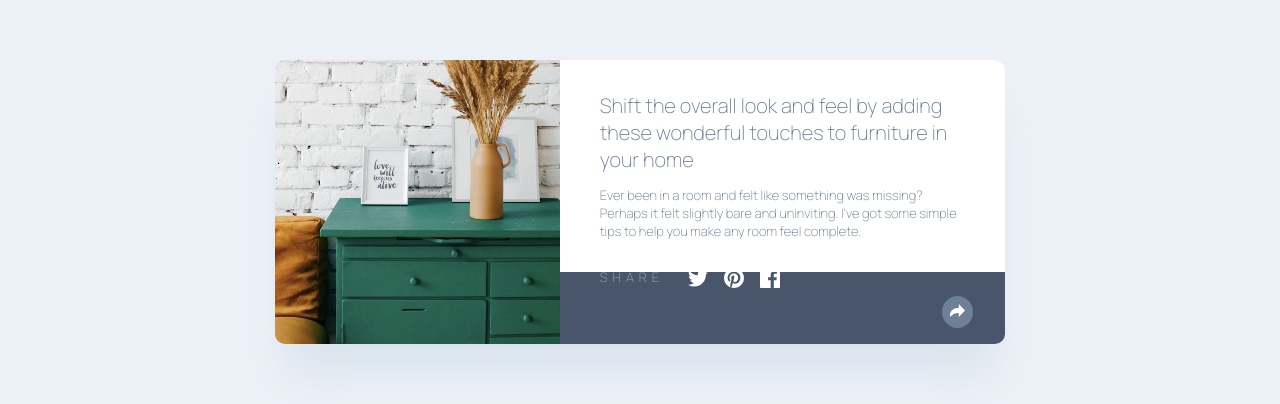
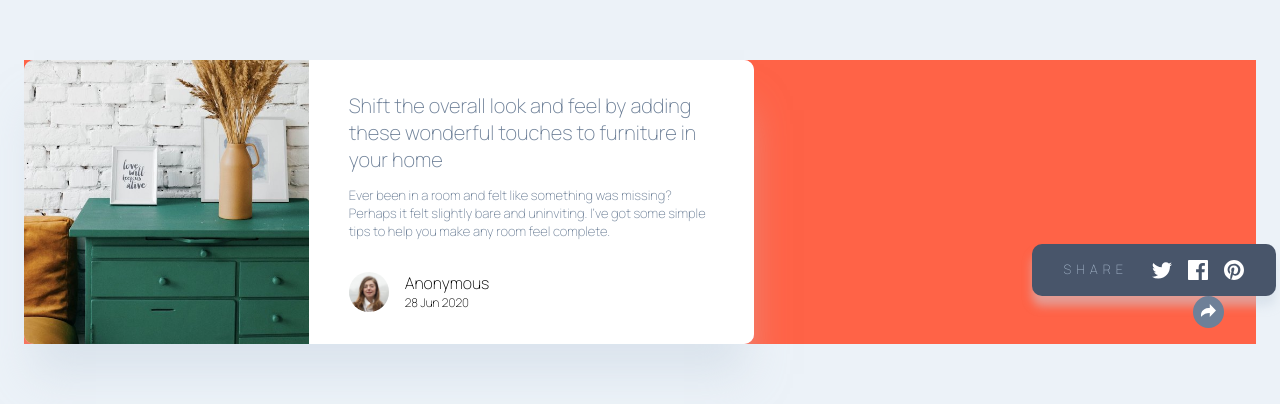
Before and after one commit to markup-mitchell/FEM-article-component-svelte, a Svelte app: page / in a window 1280 px wide. Shown: the part 198-602 px from the top of the page. Built offline with nearby package versions, Linux system fonts and the light colour scheme.

Commit message:
set positioned card wrapper for share anchor

```diff
--- a/src/components/Author.svelte
+++ b/src/components/Author.svelte
@@ -8,42 +8,38 @@
 </script>
 
 <div class="author-wrapper">
-
   <div class="author">
     <img class="author__image" src={author} alt="">
     <div class="author__info">
       <p class="author-name">{authorName}</p>
       <time class="publish-date">{publishDate}</time>
     </div>
-    {#if shareIsOpen}
-      <aside class="share">
-        <div class="share__content">
-          <h2 class="share__heading">Share</h2>
-          <div class="share__icons">
-            <svg xmlns="http://www.w3.org/2000/svg" width="20" height="17"><path fill={shareIsOpen ? '#FFFFFF' : '#48556A '} d="M20 2.172a8.192 8.192 0 01-2.357.646 4.11 4.11 0 001.804-2.27 8.22 8.22 0 01-2.605.996A4.096 4.096 0 0013.847.248c-2.65 0-4.596 2.472-3.998 5.037A11.648 11.648 0 011.392 1a4.109 4.109 0 001.27 5.478 4.086 4.086 0 01-1.858-.513c-.045 1.9 1.318 3.679 3.291 4.075a4.113 4.113 0 01-1.853.07 4.106 4.106 0 003.833 2.849A8.25 8.25 0 010 14.658a11.616 11.616 0 006.29 1.843c7.618 0 11.922-6.434 11.663-12.205A8.354 8.354 0 0020 2.172z"/></svg>
-          <svg xmlns="http://www.w3.org/2000/svg" width="20" height="20"><path fill="#FFF" d="M10 0C4.478 0 0 4.477 0 10c0 4.237 2.636 7.855 6.356 9.312-.088-.791-.167-2.005.035-2.868.182-.78 1.172-4.97 1.172-4.97s-.299-.6-.299-1.486c0-1.39.806-2.428 1.81-2.428.852 0 1.264.64 1.264 1.408 0 .858-.545 2.14-.828 3.33-.236.995.5 1.807 1.48 1.807 1.778 0 3.144-1.874 3.144-4.58 0-2.393-1.72-4.068-4.177-4.068-2.845 0-4.515 2.135-4.515 4.34 0 .859.331 1.781.745 2.281a.3.3 0 01.069.288l-.278 1.133c-.044.183-.145.223-.335.134-1.249-.581-2.03-2.407-2.03-3.874 0-3.154 2.292-6.052 6.608-6.052 3.469 0 6.165 2.473 6.165 5.776 0 3.447-2.173 6.22-5.19 6.22-1.013 0-1.965-.525-2.291-1.148l-.623 2.378c-.226.869-.835 1.958-1.244 2.621.937.29 1.931.446 2.962.446 5.522 0 10-4.477 10-10S15.522 0 10 0z"/></svg>
-          <svg xmlns="http://www.w3.org/2000/svg" width="20" height="20"><path fill="#FFF" d="M18.896 0H1.104C.494 0 0 .494 0 1.104v17.793C0 19.506.494 20 1.104 20h9.58v-7.745H8.076V9.237h2.606V7.01c0-2.583 1.578-3.99 3.883-3.99 1.104 0 2.052.082 2.329.119v2.7h-1.598c-1.254 0-1.496.597-1.496 1.47v1.928h2.989l-.39 3.018h-2.6V20h5.098c.608 0 1.102-.494 1.102-1.104V1.104C20 .494 19.506 0 18.896 0z"/></svg>
+    <aside class="share" class:shareIsOpen>
+      <div class="share__content">
+        <h2 class="share__heading">Share</h2>
+        <div class="share__icons">
+          <svg class="fill-white" xmlns="http://www.w3.org/2000/svg" width="20" height="17"><path  d="M20 2.172a8.192 8.192 0 01-2.357.646 4.11 4.11 0 001.804-2.27 8.22 8.22 0 01-2.605.996A4.096 4.096 0 0013.847.248c-2.65 0-4.596 2.472-3.998 5.037A11.648 11.648 0 011.392 1a4.109 4.109 0 001.27 5.478 4.086 4.086 0 01-1.858-.513c-.045 1.9 1.318 3.679 3.291 4.075a4.113 4.113 0 01-1.853.07 4.106 4.106 0 003.833 2.849A8.25 8.25 0 010 14.658a11.616 11.616 0 006.29 1.843c7.618 0 11.922-6.434 11.663-12.205A8.354 8.354 0 0020 2.172z"/></svg>
+          <svg  class="fill-white" xmlns="http://www.w3.org/2000/svg" width="20" height="20"><path d="M18.896 0H1.104C.494 0 0 .494 0 1.104v17.793C0 19.506.494 20 1.104 20h9.58v-7.745H8.076V9.237h2.606V7.01c0-2.583 1.578-3.99 3.883-3.99 1.104 0 2.052.082 2.329.119v2.7h-1.598c-1.254 0-1.496.597-1.496 1.47v1.928h2.989l-.39 3.018h-2.6V20h5.098c.608 0 1.102-.494 1.102-1.104V1.104C20 .494 19.506 0 18.896 0z"/></svg>
+          <svg class="fill-white" xmlns="http://www.w3.org/2000/svg" width="20" height="20"><path d="M10 0C4.478 0 0 4.477 0 10c0 4.237 2.636 7.855 6.356 9.312-.088-.791-.167-2.005.035-2.868.182-.78 1.172-4.97 1.172-4.97s-.299-.6-.299-1.486c0-1.39.806-2.428 1.81-2.428.852 0 1.264.64 1.264 1.408 0 .858-.545 2.14-.828 3.33-.236.995.5 1.807 1.48 1.807 1.778 0 3.144-1.874 3.144-4.58 0-2.393-1.72-4.068-4.177-4.068-2.845 0-4.515 2.135-4.515 4.34 0 .859.331 1.781.745 2.281a.3.3 0 01.069.288l-.278 1.133c-.044.183-.145.223-.335.134-1.249-.581-2.03-2.407-2.03-3.874 0-3.154 2.292-6.052 6.608-6.052 3.469 0 6.165 2.473 6.165 5.776 0 3.447-2.173 6.22-5.19 6.22-1.013 0-1.965-.525-2.291-1.148l-.623 2.378c-.226.869-.835 1.958-1.244 2.621.937.29 1.931.446 2.962.446 5.522 0 10-4.477 10-10S15.522 0 10 0z"/></svg>
         </div>
       </div>
-      </aside>
-{/if}
+    </aside>
   </div>
-  <button on:click={toggleShare}>
-    <svg xmlns="http://www.w3.org/2000/svg" width="15" height="13"><path fill="white" d="M15 6.495L8.766.014V3.88H7.441C3.33 3.88 0 7.039 0 10.936v2.049l.589-.612C2.59 10.294 5.422 9.11 8.39 9.11h.375v3.867L15 6.495z"/></svg>
+  <button on:click={toggleShare} class:button-bg-dark="{shareIsOpen}">
+    <svg fill="#6E8098" xmlns="http://www.w3.org/2000/svg" width="15" height="13"><path class:fill-white="{shareIsOpen}" d="M15 6.495L8.766.014V3.88H7.441C3.33 3.88 0 7.039 0 10.936v2.049l.589-.612C2.59 10.294 5.422 9.11 8.39 9.11h.375v3.867L15 6.495z"/></svg>
   </button>
-
 </div>
 
 
   <style>
+
+  .author-wrapper {
+    position: relative;
+  }
   .author{
     padding: 1rem 2rem;
     display: flex;
-    position: relative;
     background-color: white;
-  }
-  .author-wrapper {
-    position: relative;
   }
   img {
     border-radius: 50%;
@@ -75,6 +71,8 @@
     align-items: flex-end;
     background-color: #48556A;
     padding: 0 2rem;
+    opacity: 0;
+    transition: opacity 0.2s ease-in-out;
   }
 
   .share__content {
@@ -110,15 +108,41 @@
     border: none;
     margin: 0;
     padding: 0.5rem;
-    background: #6E8098;
+    background: #ECF2F8;
   }
 
   @media (min-width: 768px) {
     .author {
       padding: 0 2.5rem 2rem;
+      position: unset;
+    }
+    .author-wrapper {
+      position: unset;
     }
     .share {
-      padding: 0 2.5rem 2rem;
+      padding: 1rem 2rem;
+      top: unset;
+      right: -20px;
+      left: unset;
+      bottom: 3rem;
+      border-radius: 10px;
+      box-shadow: 0px 10px 10px rgba(201, 213, 225, 0.503415);
+    }
+    .share__content {
+      margin-bottom: 0;
     }
   }
+
+      /* utilities */
+      .fill-white {
+      fill: white;
+    }
+    .button-bg-dark {
+      background-color: #6E8098;
+    }
+    .shareIsOpen {
+      opacity: 1;
+      transition: opacity 0.3s ease-in-out;
+    }
+
 </style>
--- a/src/components/Card.svelte
+++ b/src/components/Card.svelte
@@ -1,4 +1,10 @@
 <style>
+  .layout-no-overflow {
+      position: relative;
+      display: flex;
+      background-color: tomato;
+      width: 100%;
+    }
   .card__wrapper {
     width: 100%;
     max-width: 327px;
@@ -64,9 +70,10 @@
 
 </style>
 
-<div class="card__wrapper pink">
-  <article class="article">
-    <div class="article__image-wrapper">
+<div class="layout-no-overflow">
+  <div class="card__wrapper pink">
+    <article class="article">
+      <div class="article__image-wrapper">
       <slot name="article__image" >
         <em class="article__image-placeholder">Image Placeholder</em>
       </slot>
@@ -81,3 +88,4 @@
     </div>
   </article>
 </div>
+</div>
```
